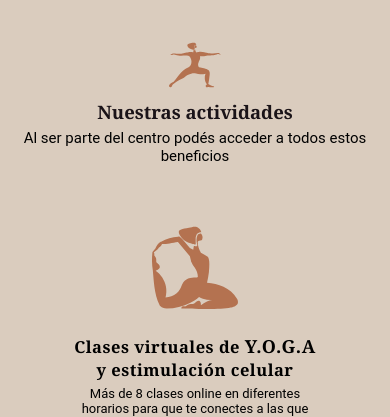
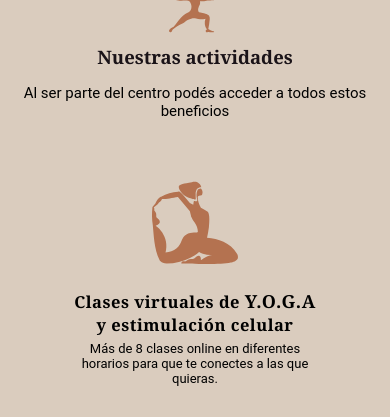
Before and after one commit to agustinaojeda/metamorfosis, a PHP site: page / in a window 390 px wide. Shown: the part 1593-2010 px from the top of the page. Run offline with PHP 8.4, Linux system fonts and the light colour scheme.

Commit message:
Update index.css

```diff
--- a/css/index.css
+++ b/css/index.css
@@ -365,6 +365,7 @@ nav img {
     padding: 30px;
     padding-left: 15px;
     font-weight: 400;
+    line-height: 20px;
 }
 
 .contenidos b {
@@ -457,6 +458,7 @@ footer p {
     font-weight: 600;
     letter-spacing: 0.2px;
     max-width: 150px;
+    line-height: 22px;
 }
 
 @media (max-width: 875px) {
@@ -660,7 +662,7 @@ footer p {
     }
 
     .titulo h2 {
-        margin: 10px;
+        margin-top: 20px;
     }
 
     .tit3 {
@@ -669,6 +671,7 @@ footer p {
 
     .sub {
         font-size: 15px;
+        margin-top: 10px;
     }
 
     .sec1,
@@ -678,12 +681,15 @@ footer p {
     .sec5 {
         width: 100%;
         font-size: 13px;
-        /* Las tarjetas ocupan todo el ancho */
     }
 
     .blq2 a {
         font-size: 13px;
         padding: 20px 20px;
+    }
+
+    .headerIndex {
+        margin-bottom: 20px;
     }
 
     .textoIndex p {
@@ -710,7 +716,7 @@ footer p {
     }
 
     .tit2 {
-        padding: 10px;
+        margin: 15px;
         font-size: 18.5px;
     }
 
```
